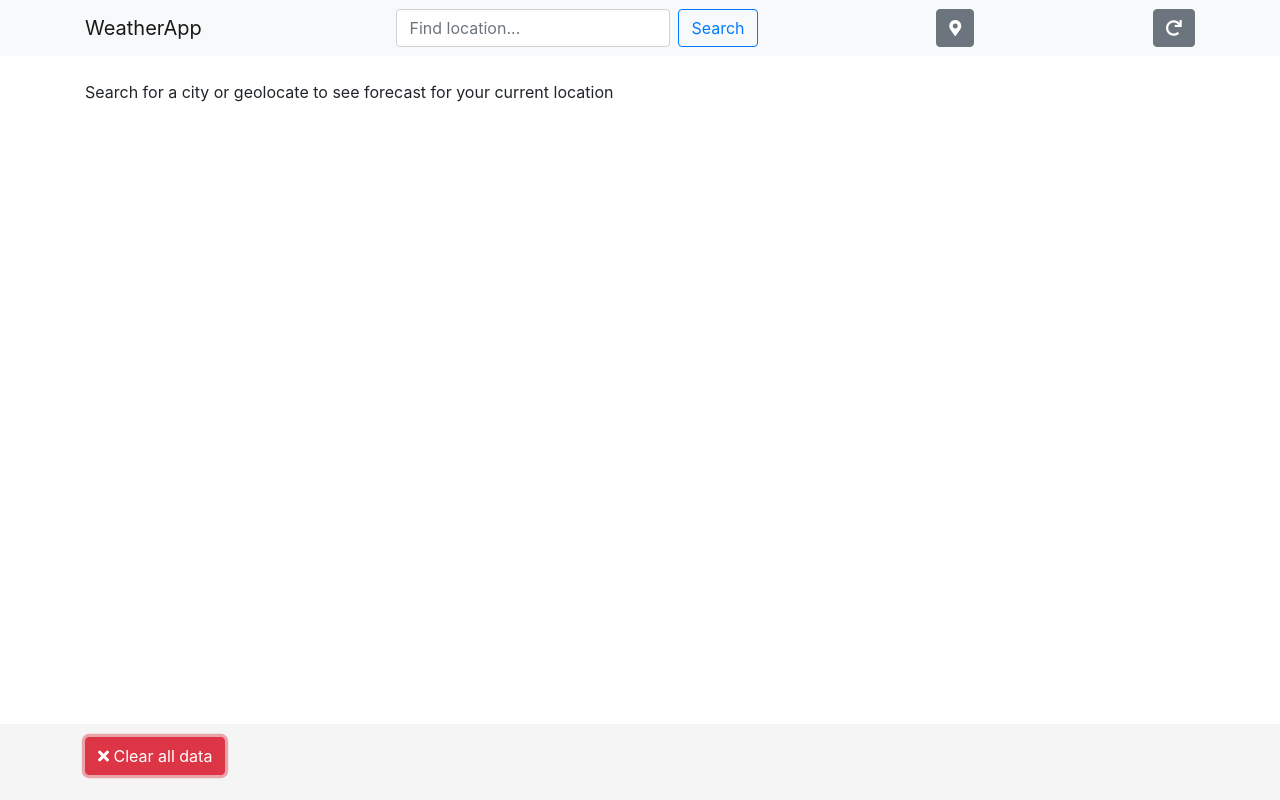
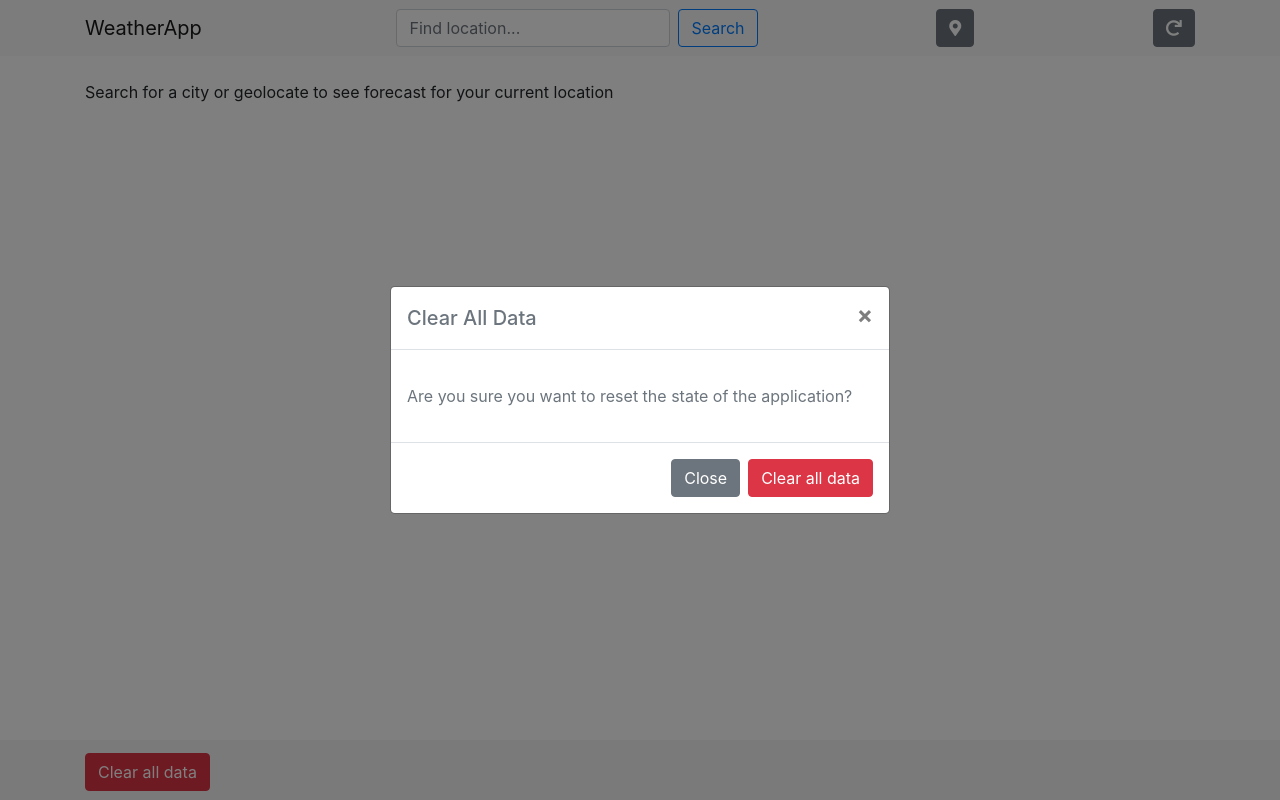
Before and after one commit to spnnr/weather_app, a React (Create React App) app: page / in a window 1280 px wide. Both pictures are taken after a click on the button "Clear all data". Built offline with nearby package versions, Linux system fonts and the light colour scheme.

Commit message:
Add a modal to confirm app reset
App now asks for confirmation if a user wants to clear all data

```diff
--- a/src/components/App.js
+++ b/src/components/App.js
@@ -10,6 +10,7 @@ import Search from "./ui/Search";
 import Alert from "./ui/Alert";
 import Footer from "./ui/Footer";
 import Spinner from "./ui/Spinner";
+import Modal from "./ui/Modal";
 
 // css
 import "../css/main.css";
@@ -165,7 +166,6 @@ class App extends Component {
 
     // delete all data from localStorage and clear state
     clearAllData = () => {
-        // TODO ask before clearing all data (use modal)
         this.setState({
             tmpLocation: {},
             tmpForecast: {},
@@ -271,14 +271,17 @@ class App extends Component {
                     </div>
                 </main>
                 <Footer>
-                    <p className="text-muted d-inline-block">
-                        <DefaultButton
+                    <span className="text-muted d-inline-block">
+                        <Modal
                             type="danger"
-                            text="Clear all data"
-                            onClick={this.clearAllData}
-                            icon="fa-times"
+                            modalTitle="Clear All Data"
+                            modalMessage="Are you sure you want to reset the state of the
+                            application?"
+                            btnText="Clear all data"
+                            btnAction={this.clearAllData}
+                            btnIcon="fa-times"
                         />
-                    </p>
+                    </span>
                 </Footer>
             </div>
         );
--- /dev/null
+++ b/src/components/ui/Modal.js
@@ -0,0 +1,78 @@
+import React from "react";
+
+/*
+props:
+- type
+- modalTitle
+- modalMessage
+- btnText
+- btnAction
+- btnIcon
+ */
+const Modal = props => {
+    return (
+        <div>
+            <button
+                type="button"
+                className={`btn btn-${props.type}`}
+                data-toggle="modal"
+                data-target="#exampleModalCenter"
+            >
+                {props.btnText}
+            </button>
+
+            <div
+                className="modal fade"
+                id="exampleModalCenter"
+                tabIndex="-1"
+                role="dialog"
+                aria-labelledby="exampleModalCenterTitle"
+                aria-hidden="true"
+            >
+                <div
+                    className="modal-dialog modal-dialog-centered"
+                    role="document"
+                >
+                    <div className="modal-content">
+                        <div className="modal-header">
+                            <h5
+                                className="modal-title"
+                                id="exampleModalCenterTitle"
+                            >
+                                {props.modalTitle}
+                            </h5>
+                            <button
+                                type="button"
+                                className="close"
+                                data-dismiss="modal"
+                                aria-label="Close"
+                            >
+                                <span aria-hidden="true">&times;</span>
+                            </button>
+                        </div>
+                        <div className="modal-body">{props.modalMessage}</div>
+                        <div className="modal-footer">
+                            <button
+                                type="button"
+                                className="btn btn-secondary"
+                                data-dismiss="modal"
+                            >
+                                Close
+                            </button>
+                            <button
+                                type="button"
+                                className={`btn btn-${props.type}`}
+                                data-dismiss="modal"
+                                onClick={props.btnAction}
+                            >
+                                {props.btnText}
+                            </button>
+                        </div>
+                    </div>
+                </div>
+            </div>
+        </div>
+    );
+};
+
+export default Modal;
```
